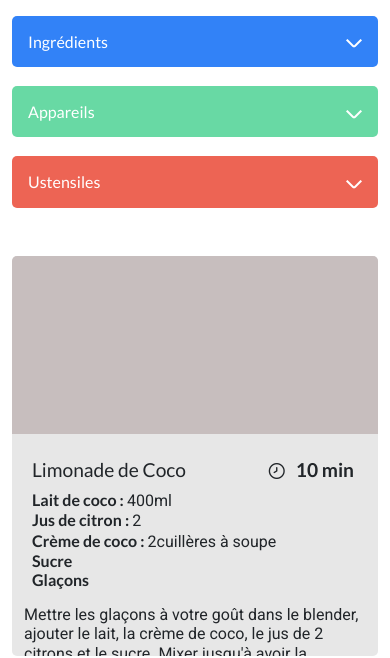
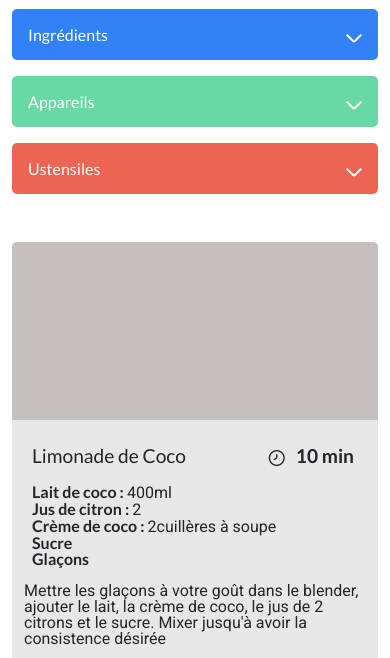
Before and after one commit to Cecilia-Giusti/P7_LesPetitsPlats, a website with bundled scripts: page index.html in a window 390 px wide. Shown: the part 199-857 px from the top of the page. Built offline with nearby package versions, Linux system fonts and the light colour scheme; a script that the page names is missing.

Commit message:
Style: update bootstrap and responsive

```diff
--- a/index.html
+++ b/index.html
@@ -45,7 +45,7 @@
     />
   </head>
 
-  <body class="container-fluid">
+  <body class="container-fluid bg-blanc">
     <!-- En tete -->
     <header>
       <!-- Logo -->
--- a/scripts/modele/GetRecipes.js
+++ b/scripts/modele/GetRecipes.js
@@ -63,10 +63,10 @@ class GetRecipes {
   }
 
   get description() {
-    const regexInfWords = new RegExp("^\\s*\\S+(?:\\s+\\S+){0,33}\\s*$");
+    const regexInfWords = new RegExp("^\\s*\\S+(?:\\s+\\S+){0,40}\\s*$");
 
     const regexSupWords = new RegExp(
-      "^([:a-zA-ZÀ-ž0-9\\^\\(\\)\\?\\!\\+\\*,\\.\\'\"/°]{0,}[\\s\\.]){33}"
+      "^([:a-zA-ZÀ-ž0-9\\^\\(\\)\\?\\!\\+\\*,\\.\\'\"/°]{0,}[\\s\\.]){0,40}"
     );
 
     if (regexInfWords.test(this._description)) {
--- a/scripts/templates/RecipeCard.js
+++ b/scripts/templates/RecipeCard.js
@@ -39,14 +39,14 @@ class RecipeCard {
                           </div>
                         </div>
                         <!-- Ingrédients -->
-                        <div class="row mt-2 ">
-                          <div class="col-lg-6 p-0">
+                        <div class="row mt-2 pt-2">
+                          <div class="col-lg-6 p-0 pe-2">
                             <ul class="ps-2">
                               ${this._ingredients}
                             </ul>
                           </div>
                           <!-- Etapes à suivre -->
-                          <div class="col-lg-6 p-0 ">
+                          <div class=" col-lg-6 p-0 ">
                             <p class="recipe__description">
                               ${this._description}
                             </p>
--- a/styles/style.css
+++ b/styles/style.css
@@ -32,11 +32,9 @@ white-space: wrap
 
 
 body{
-    background-color: white;
     font-family: 'lato', "Arial", "Sans-Serif";
-    line-height: 1.2;
+    line-height: 1;
     box-sizing: border-box;
-
 }
 
 p{
@@ -49,7 +47,6 @@ p{
 }
 
 ul {
-
   list-style: none;
 }
 
@@ -68,9 +65,7 @@ header img {
 .searchBar input:focus, .searchBar input:active{
     outline:none;
     box-shadow: inset 2px 2px 5px #b7b6b66c;
-
 }
-
 
 .searchBar, .ingredients , .ustensils , .appareils {
     position: relative;
@@ -80,7 +75,6 @@ header img {
     position: absolute;
     top:55%;
     right:5%;
-
 }
 
 .ingredients i, .ustensils i, .appareils i {
@@ -102,7 +96,7 @@ header img {
 
 /* Recettes */
 .recipe {
-height : 400px;
+height : 410px;
 width:100%;
 border-radius: 5px 5px 5px 5px;
 background-color:#E7E7E7 ;
@@ -147,6 +141,9 @@ h2 {
 }
 
 @media (max-width:1400px){
+    .recipe{
+        height: 430px;
+    }
     h1, h2 {
         font-size: 0.9em;
     }
@@ -155,6 +152,10 @@ h2 {
 }
 
 @media (max-width:1200px){
+    .recipe{
+        height: 450px;
+
+    }
     h1, h2 {
         font-size: 1em;
     }
@@ -163,6 +164,9 @@ h2 {
 }
 
 @media (max-width:992px){
+    .recipe{
+        height: 470px;
+    }
     h1, h2 {
         font-size: 1.2em;
     }
@@ -174,7 +178,24 @@ h2 {
 
 }
 
+@media (max-width:861px){
+    .recipe{
+        height: 500px;
+    }
+}
+
+@media (max-width:770px){
+    .recipe{
+        height: 600px;
+    }
+}
+
+
 @media (max-width:576px){
+    .recipe{
+        height: 500px;
+    }
+
     h1, h2 {
         font-size: 1.2em;
     }
```
